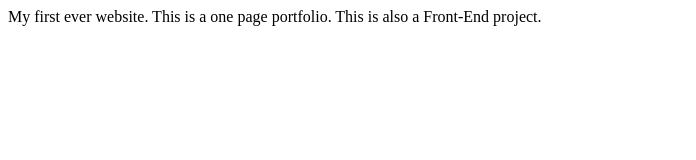
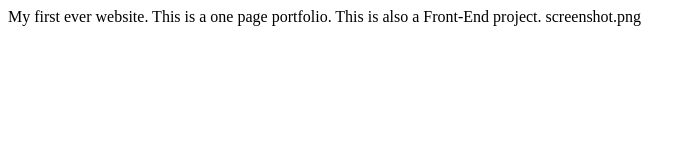
Before and after one commit to SereicikasTomas/bootcamp, a plain HTML site: page README.html in a window 1280 px wide. Shown: the whole page, without its empty margins (0-696 px from the left). Drawn offline with Linux system fonts and the light colour scheme.

```diff
--- a/README.html
+++ b/README.html
@@ -6,7 +6,8 @@
       <body>
         <p>My first ever website.
 This is a one page portfolio.
-This is also a Front-End project.</p>
+This is also a Front-End project.
+screenshot.png</p>
 
       </body>
     </html>
```
Also changed, not shown: README.md, 1 other file.
